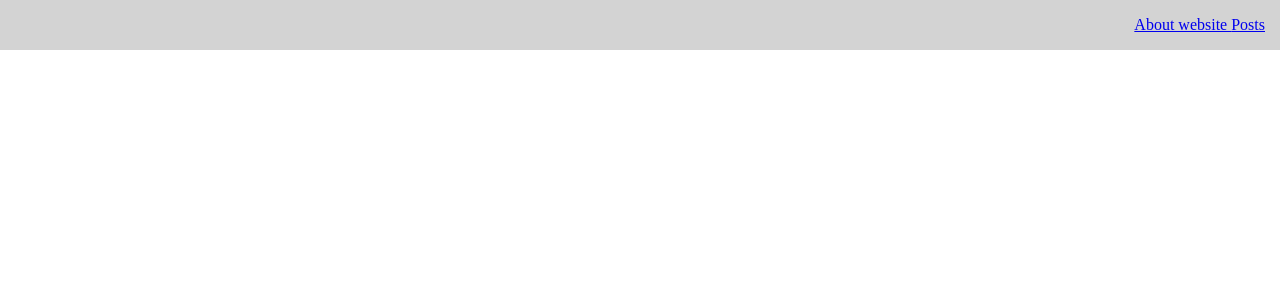
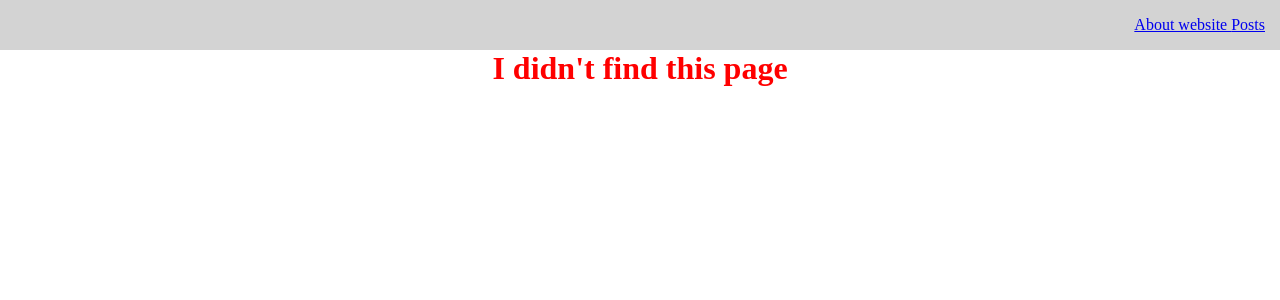
Before and after one commit to TaOleks/Learning-react, a React (Create React App) app: page /error in a window 1280 px wide. Before the commit this address had no page. Shown: the top 300 px of the page. Built offline with nearby package versions, Linux system fonts and the light colour scheme.

Commit message:
Decompozition Routing
show error page

```diff
--- a/src/App.js
+++ b/src/App.js
@@ -1,32 +1,18 @@
 
-import { BrowserRouter, Link, Route, Routes } from 'react-router-dom'
+import { BrowserRouter } from 'react-router-dom'
 import './styles/App.css'
 import React from 'react'
-import About from './pages/About'
-import Posts from './pages/Posts'
+
+import Navbar from './components/UI/Navbar/Navbar'
+
+import AppRouter from './components/AppRouter'
 
 function App() {
   return (
 
       <BrowserRouter>
-
-      <div className='navbar'>
-        <div className='navbar__links'>
-       {/* bad practice */}
-       {/* <a href='/posts'>Posts </a> */}
-        {/* Good practice */}
-          <Link to='/about'>About website </Link>
-          <Link to='/posts'>Posts </Link>
-        </div>
-      </div>
-      <Routes>
-        <Route path="/about" element={<About/>}/>
-
-         <Route path="/posts" element={<Posts/>}/>
-      </Routes>
-
-
-
+     <Navbar/>
+     <AppRouter/>
 
       </BrowserRouter>
 
--- /dev/null
+++ b/src/components/AppRouter.jsx
@@ -0,0 +1,19 @@
+import React from 'react'
+import { Navigate, Route, Routes } from 'react-router-dom'
+import About from '../pages/About'
+import Posts from '../pages/Posts'
+import Errors from '../pages/Errors'
+
+function AppRouter() {
+  return (
+
+    <Routes>
+     <Route path="/about" element={<About/>}/>
+     <Route path="/posts" element={<Posts/>}/>
+     <Route path="/error" element={<Errors/>}/>
+     <Route path="*" element={<Navigate to="/error"/>}/>
+   </Routes>
+  )
+}
+
+export default AppRouter
--- /dev/null
+++ b/src/components/UI/Navbar/Navbar.jsx
@@ -0,0 +1,19 @@
+import React from 'react'
+import { Link } from 'react-router-dom'
+
+function Navbar() {
+  return (
+
+    <div className='navbar'>
+    <div className='navbar__links'>
+   {/* bad practice */}
+   {/* <a href='/posts'>Posts </a> */}
+    {/* Good practice */}
+      <Link to='/about'>About website </Link>
+      <Link to='/posts'>Posts </Link>
+    </div>
+  </div>
+  )
+}
+
+export default Navbar
--- /dev/null
+++ b/src/pages/Errors.jsx
@@ -0,0 +1,11 @@
+import React from 'react'
+
+function Errors() {
+  return (
+    <div>
+        <h1 style={{color:'red'}}>I didn't find this page  </h1>
+     </div>
+  )
+}
+
+export default Errors
```
